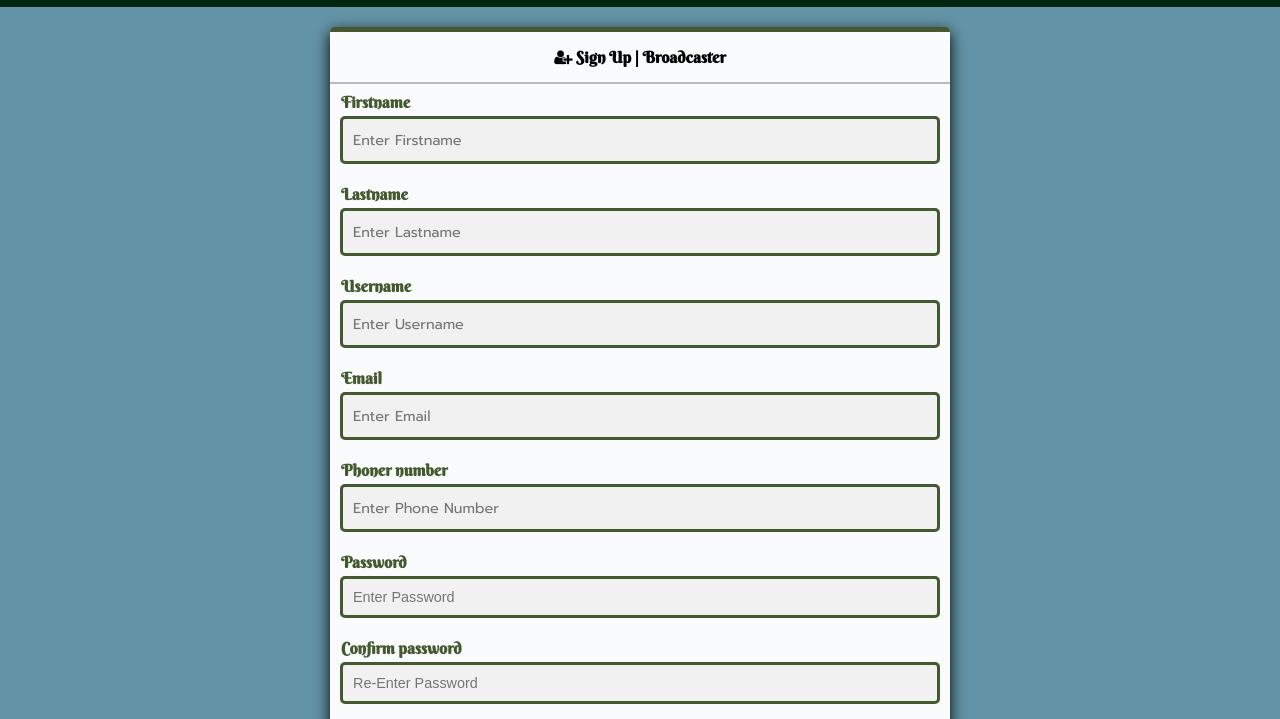
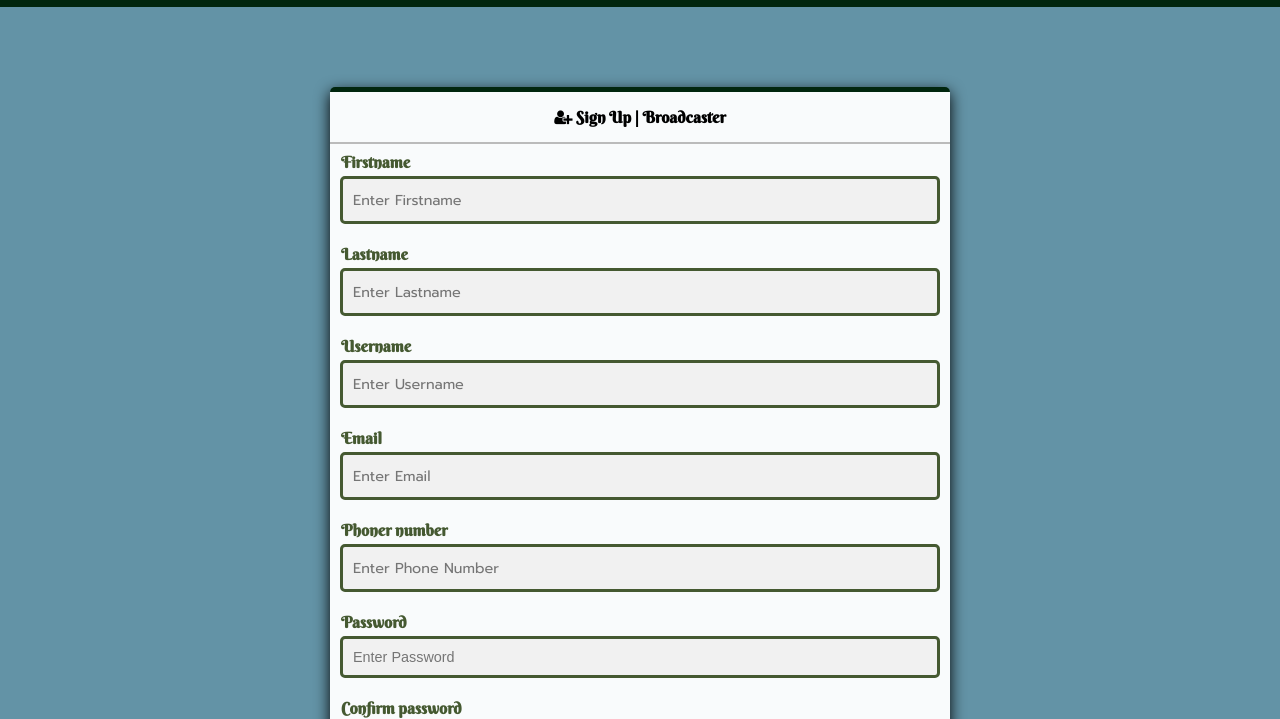
Before and after one commit to Nigorjeanluc/Broadcaster, a plain HTML site: page UI/html/signup.html in a window 1280 px wide. Shown: the part 77-796 px from the top of the page. Drawn offline with Linux system fonts and the light colour scheme; a web font is replaced by a local one.

Commit message:
feature(signup-page): Add padding on the up and down the signup box [Finishes #169441188]

```diff
--- a/UI/css/signup.css
+++ b/UI/css/signup.css
@@ -81,7 +81,7 @@
 
 .content {
     background: none;
-    padding: 20px;
+    padding: 80px 20px;
     height: 100%;
     display: flex;
     justify-content: center;
@@ -90,7 +90,7 @@
 .content .signup-box {
     background-color: rgba(255, 255, 255, 0.965);
     width: 100%;
-    border-top: 5px solid #455931;
+    border-top: 5px solid #01260E;
     margin-bottom: 80px;
     border-radius: 5px;
     box-shadow: 0px 5px 15px;
```
